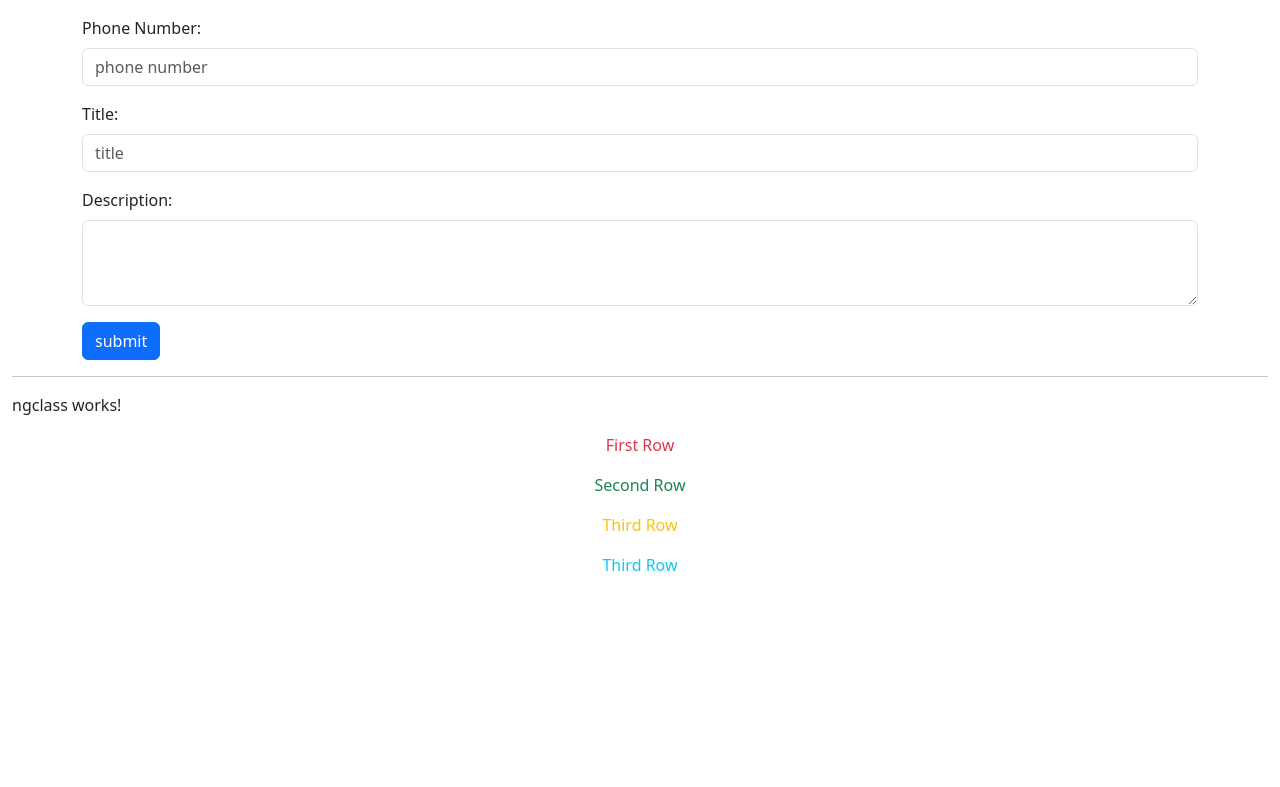
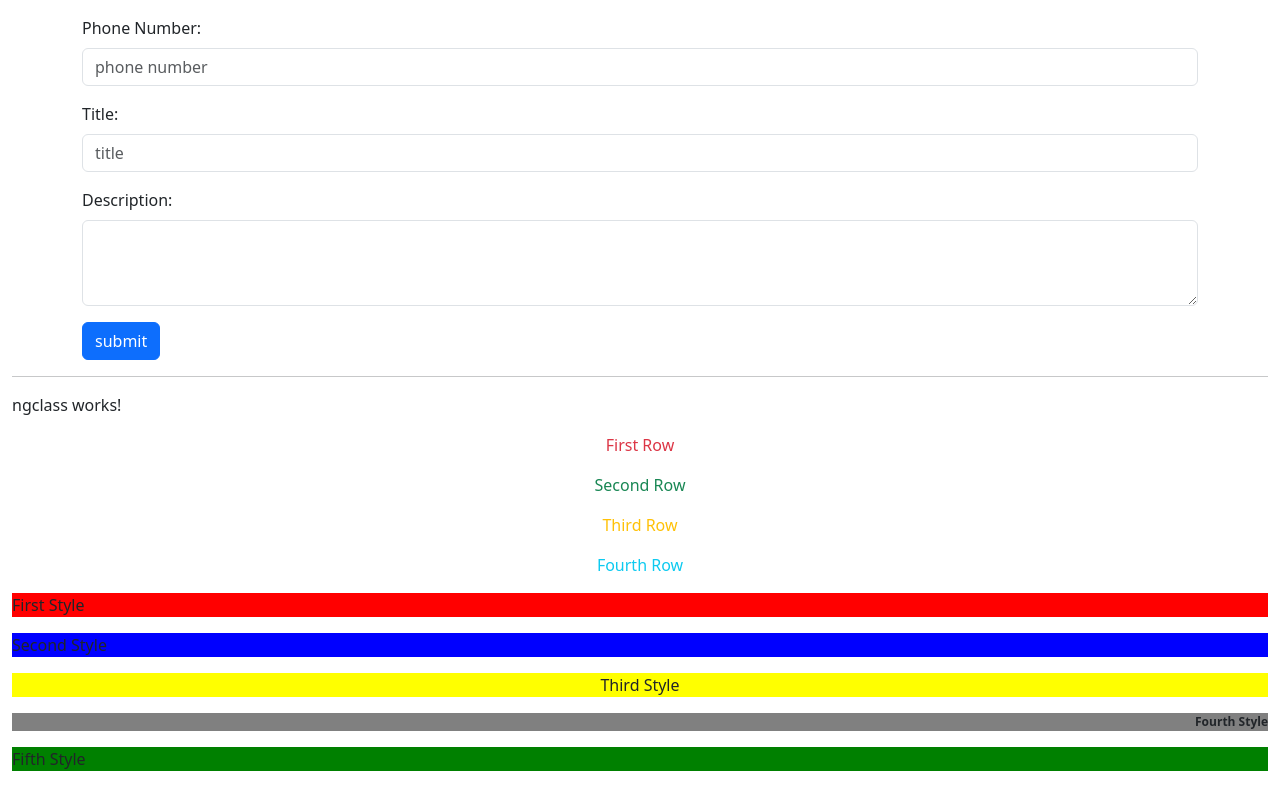
Before and after one commit to MHGalaxy/LearnAngular, an Angular app: page / in a window 1280 px wide. Shown: the part 1389-2176 px from the top of the page. Before the commit the page ends 1982 px from the top, so only its background shows below. Built offline with nearby package versions, Linux system fonts and the light colour scheme.

Commit message:
add ngStyle attr

```diff
--- a/src/app/Components/ngclass/ngclass.component.html
+++ b/src/app/Components/ngclass/ngclass.component.html
@@ -8,5 +8,12 @@
   <p [ngClass]="['text-warning', 'text-center']">Third Row</p>
 
   <!--  use condition:-->
-  <p [ngClass]="{'text-info text-center':isActiveForthClass}">Third Row</p>
+  <p [ngClass]="{'text-info text-center':isActiveForthClass}">Fourth Row</p>
 </div>
+<div>
+  <p [ngStyle]="{'background-color': 'red'}">First Style</p>
+  <p [ngStyle]="{'backgroundColor': 'blue'}">Second Style</p>
+  <p [ngStyle]="{backgroundColor: 'yellow', textAlign : 'center'}">Third Style</p>
+  <p [ngStyle]="fourthStyle">Fourth Style</p>
+  <p [ngStyle]="{backgroundColor: isDanger ? 'red' : 'green'}">Fifth Style</p>
+</div>
--- a/src/app/Components/ngclass/ngclass.component.ts
+++ b/src/app/Components/ngclass/ngclass.component.ts
@@ -1,11 +1,12 @@
 import { Component } from '@angular/core';
-import {NgClass} from '@angular/common';
+import {NgClass, NgStyle} from '@angular/common';
 
 @Component({
   selector: 'app-ngclass',
   standalone: true,
   imports: [
-    NgClass
+    NgClass,
+    NgStyle
   ],
   templateUrl: './ngclass.component.html',
   styleUrl: './ngclass.component.css'
@@ -15,4 +16,16 @@ export class NgclassComponent {
   secondClass: string = "text-success text-center";
 
   isActiveForthClass: boolean = true;
+
+  fourthStyle = {
+    fontSize: '12px',
+    fontWeight: 'bold',
+    textAlign: 'right',
+    backgroundColor: 'gray',
+    //'backgroundColor': 'gray', //OK
+    //'background-color': 'gray' //OK
+    //background-color: 'gray' //NOT OK
+  }
+
+  isDanger = false;
 }
```
